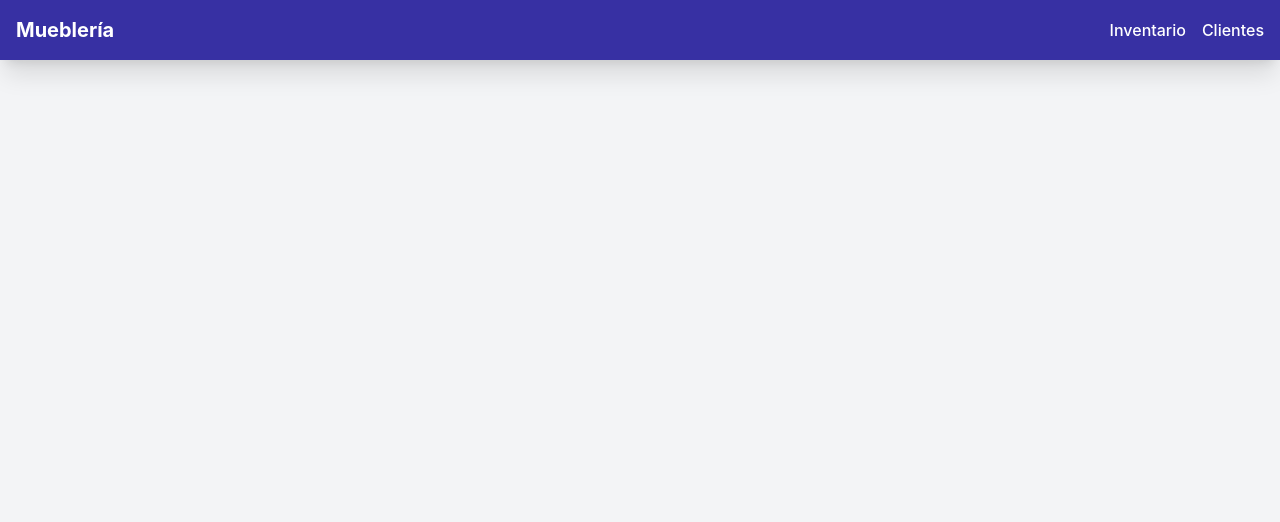
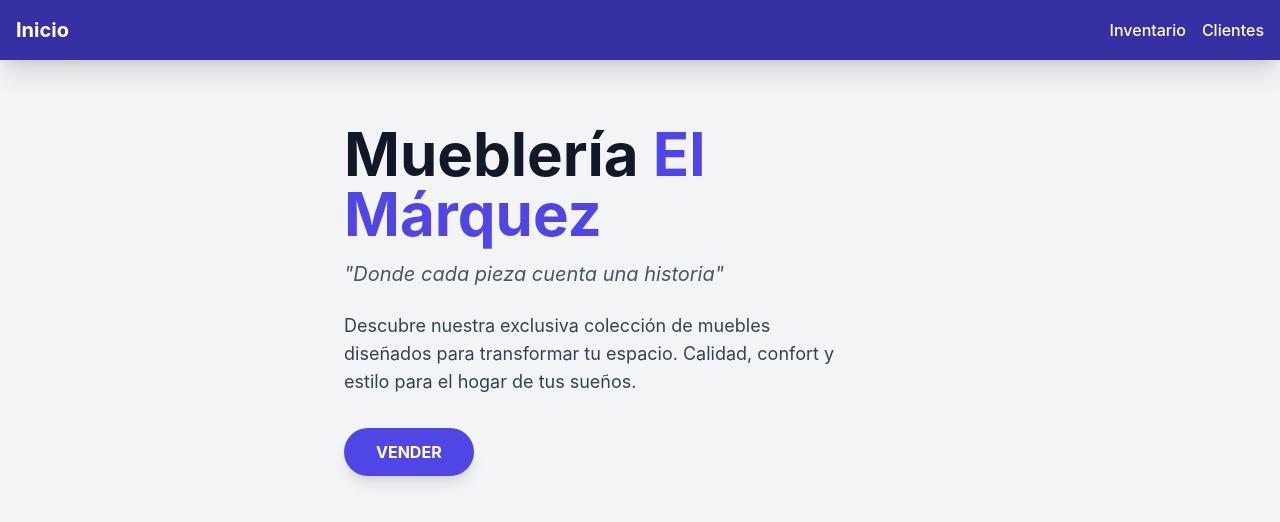
Before and after one commit to JossSoriano06/INVENTARIOMUEBLERIA, a React (Create React App) app in the folder cliente/: page / in a window 1280 px wide. Shown: the top 522 px of the page. Built offline with nearby package versions, Linux system fonts and the light colour scheme; no server answers.

Commit message:
visual inico completado, campo de datalle visible en la tabla cliente

```diff
--- a/cliente/src/App.js
+++ b/cliente/src/App.js
@@ -1,34 +1,58 @@
-// src/App.js
 
-import React from 'react';
-import { BrowserRouter as Router, Routes, Route } from 'react-router-dom';
-import Navbar from './Navbar'; // Importar la nueva barra de navegación
-import ProductoPage from './Producto'; // Tu componente Producto.js renombrado/importado
-import ClientePage from './ClientePage'; // Nuevo componente para Clientes y Ventas
+import { BrowserRouter as Router, Routes, Route, Link } from 'react-router-dom';
+import Navbar from './Navbar';
+import ProductoPage from './Producto';
+import ClientePage from './ClientePage';
 import './App.css';
+
+
+const Inicio = () => (
+  <div className="flex flex-col items-center">
+
+    <div className="md:w-1/2 text-center md:text-left mb-12 mt-10 px-6">
+      <h1 className="text-5xl md:text-6xl font-bold text-gray-900 leading-tight mb-4">
+        Mueblería <span className="text-indigo-600">El Márquez</span>
+      </h1>
+      <p className="text-xl italic text-gray-600 mb-6">
+        "Donde cada pieza cuenta una historia"
+      </p>
+      <p className="text-gray-700 text-lg mb-8 max-w-lg">
+        Descubre nuestra exclusiva colección de muebles diseñados para transformar tu espacio.
+        Calidad, confort y estilo para el hogar de tus sueños.
+      </p>
+      <Link to="/clientes" className="inline-block bg-indigo-600 text-white px-8 py-3 rounded-full font-bold hover:bg-indigo-700 transition shadow-lg">
+        VENDER
+      </Link>
+    </div>
+
+
+  </div>
+);
 
 function App() {
   return (
     <Router>
       <div className="min-h-screen bg-gray-100">
-
+        {/* El Navbar se mantiene fijo en todas las rutas */}
         <Navbar />
 
         <main className="py-6">
           <Routes>
+            {/* La ruta principal "/" ahora carga el componente Inicio */}
+            <Route path="/" element={<Inicio />} />
 
+            {/* Rutas para tus otras páginas */}
+            <Route path="/productos" element={<ProductoPage />} />
+            <Route path="/clientes" element={<ClientePage />} />
 
-            <Route path="/" element={<h2 className="text-center text-3xl font-bold text-gray-800 mt-10"></h2>} />
-
-
-            <Route path="/productos" element={<ProductoPage />} />
-
-
-            <Route path="/clientes" element={<ClientePage/>} />
-
-
-            <Route path="*" element={<h2 className="text-center text-red-500 mt-10">Error 404: Página No Encontrada</h2>} />
-
+            {/* Manejo de errores 404 */}
+            <Route path="*" element={
+              <div className="text-center mt-20">
+                <h2 className="text-3xl font-bold text-red-500">Error 404</h2>
+                <p className="text-gray-600 mt-2">Página No Encontrada</p>
+                <Link to="/" className="text-indigo-600 underline mt-4 inline-block">Volver al Inicio</Link>
+              </div>
+            } />
           </Routes>
         </main>
       </div>
--- a/cliente/src/ClientePage.js
+++ b/cliente/src/ClientePage.js
@@ -20,7 +20,8 @@ function ClientePage() {
 
     const [formDataCliente, setFormDataCliente] = useState({
         nombre_cliente: '',
-        apellido_cliente: ''
+        apellido_cliente: '',
+        referencia_cliente: ''
     });
 
     const [cart, setCart] = useState([]);
@@ -198,6 +199,11 @@ function ClientePage() {
                         onChange={e => setFormDataCliente({ ...formDataCliente, apellido_cliente: e.target.value })}
                         required
                     />
+                    <input className="border p-2 rounded shadow-sm w-full md:w-auto flex-1" placeholder="Referencia"
+                        value={formDataCliente.referencia_cliente}
+                        onChange={e => setFormDataCliente({ ...formDataCliente, referencia_cliente: e.target.value })}
+                        required
+                    />
                     <button className="bg-indigo-600 shadow-sm text-white px-6 py-2 rounded font-bold hover:bg-indigo-700 transition-colors w-full md:w-auto">Agregar</button>
                 </form>
                 <div className="overflow-x-auto">
@@ -213,7 +219,7 @@ function ClientePage() {
                         {clientes.map(c => (
                             <tr key={c.id_clientes} className="hover:bg-indigo-50">
                                 <td className="px-6 py-4 whitespace-nowrap text-sm font-medium text-gray-900">{c.id_clientes}</td>
-                                <td className="px-6 py-4 whitespace-nowrap text-sm text-gray-700">{c.nombre_cliente} {c.apellido_cliente}</td>
+                                <td className="px-6 py-4 whitespace-nowrap text-sm text-gray-700">{c.nombre_cliente} ({c.referencia_cliente}) </td>
                                 <td className="space-x-3 whitespace-nowrap">
                                     <button
                                         onClick={() => { setSelectedClient(c); setView('NUEVA_VENTA'); }}
--- a/cliente/src/Navbar.js
+++ b/cliente/src/Navbar.js
@@ -9,7 +9,7 @@ function Navbar() {
       <div className="container mx-auto flex justify-between items-center">
         <div className="text-xl font-bold text-white">
           <Link to="/" className="hover:text-indigo-200 transition duration-150">
-            Mueblería
+            Inicio
           </Link>
         </div>
         <div className="space-x-4">
```
